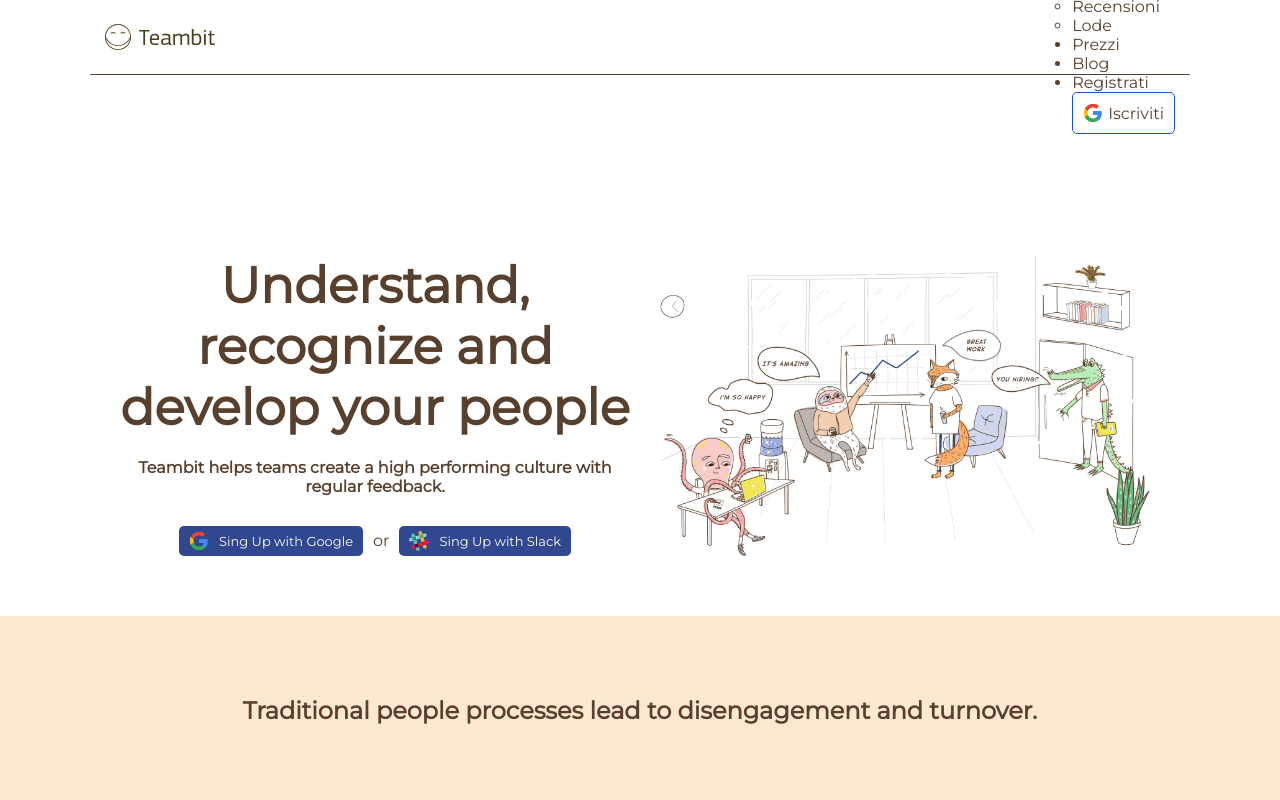
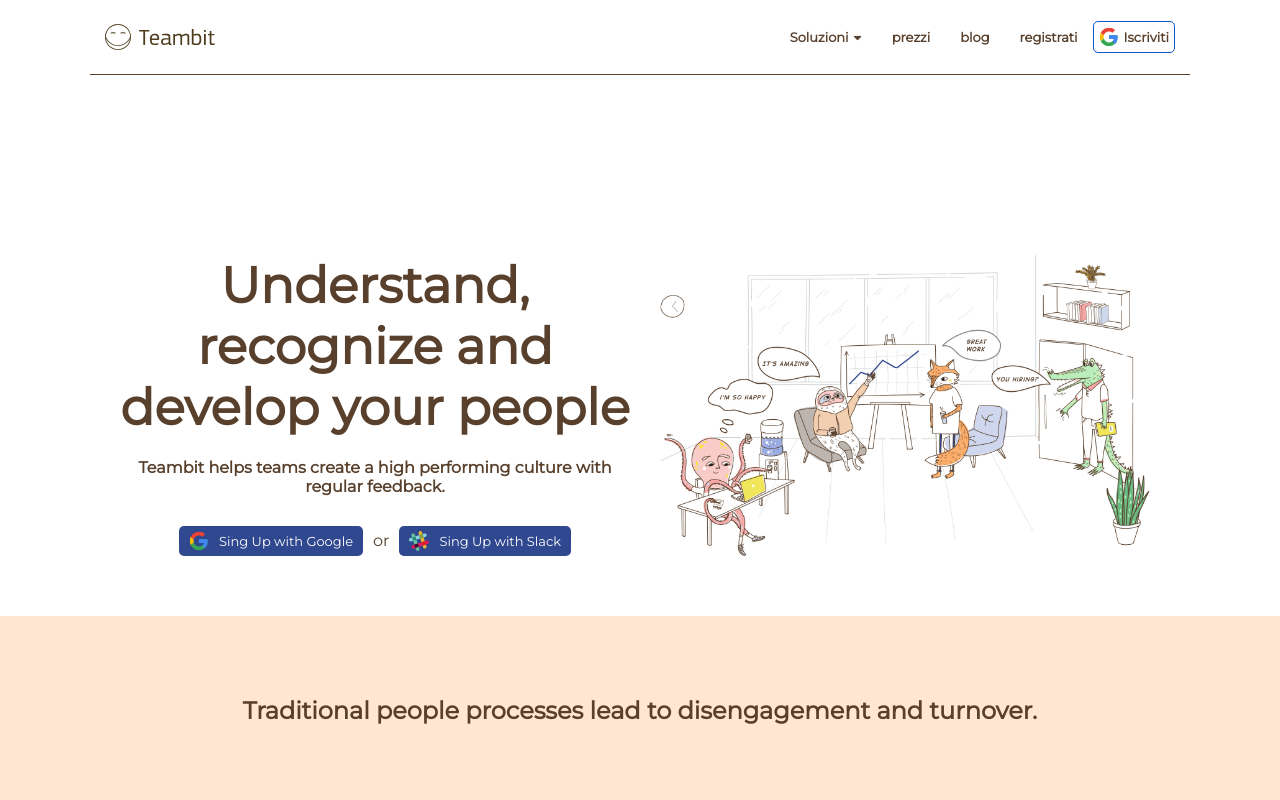
Before and after one commit to carminelentisco/node-sass-teambit, a website: page index.html in a window 1280 px wide. Shown: the top 800 px of the page. Drawn offline with nearby package versions, Linux system fonts and the light colour scheme.

Commit message:
HTML
- Correzione della sintassi
- Miglioramento del DOOM

```diff
--- a/index.html
+++ b/index.html
@@ -9,32 +9,45 @@
 </head>
 <body>
 
-    <header class="header">
-        <section class="container header-nav">
+    <header>
+
+        <nav class=" container header-nav">
 
             <img src="assets/logo.svg" alt="#">
-            <i class="fas fa-bars menu-icon"></i>
+            <i id="mobile__menu-icon" class="fas fa-bars menu-icon"></i>
 
-            <nav class="menu-container">
-                <ul class="menu-list">
+            <!-- Mobile list menu -->
+            <ul class="menu-list-mobile">
+                <li><a href="#">Feedback</a></li>
+                <li><a href="#">Surveys</a></li>
+                <li><a href="#">Reviews</a></li>
+                <li><a href="#">Praise</a></li>
+                <li><a href="#">Pricing</a></li>
+                <li><a href="#">Blog</a></li>
+                <li><a href="#">Sing in</a></li>
+                <li class="google-btn"><img src="assets/google-logo.svg" alt="#"><a href="#">sing Up</a></li>
+            </ul>
+
+            <!-- Descktop list menu -->
+            <ul class="menu-list-descktop">
                 <li>
-                        Soluzioni
+                    <a href="#">Soluzioni</a>
                     <i class="fas fa-sort-down arrow"></i>
                     <ul class="sub-menu">
-                            <li>feedBack</li>
-                            <li>Sondaggi</li>
-                            <li>Recensioni</li>
-                            <li>Lode</li>
+                        <li><a href="#">feedBack</a></li>
+                        <li><a href="#">sondaggi</a></li>
+                        <li><a href="#">recensioni</a></li>
+                        <li><a href="#">lode</a></li>
                     </ul>
                 </li>
-                    <li>Prezzi</li>
-                    <li>Blog</li>
-                    <li>Registrati</li>
+                <li><a href="#">prezzi</a></li>
+                <li><a href="#">blog</a></li>
+                <li><a href="#">registrati</a></li>
                 <li class="google-btn"><img src="assets/google-logo.svg" alt="#"> Iscriviti</li>
             </ul>
+
         </nav>
 
-        </section>
     </header>
 
     <main>
```
Lines whose indentation alone changed are shown as unchanged.
